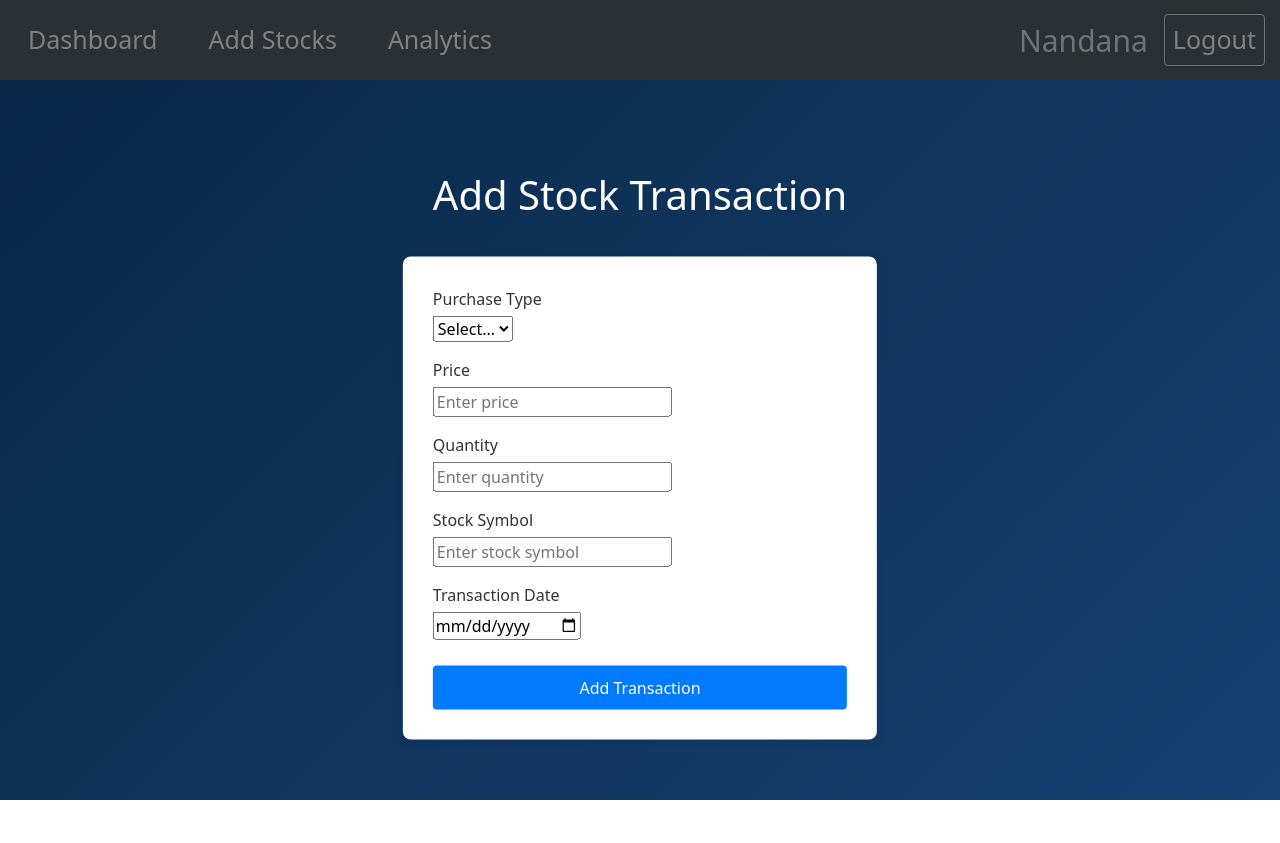
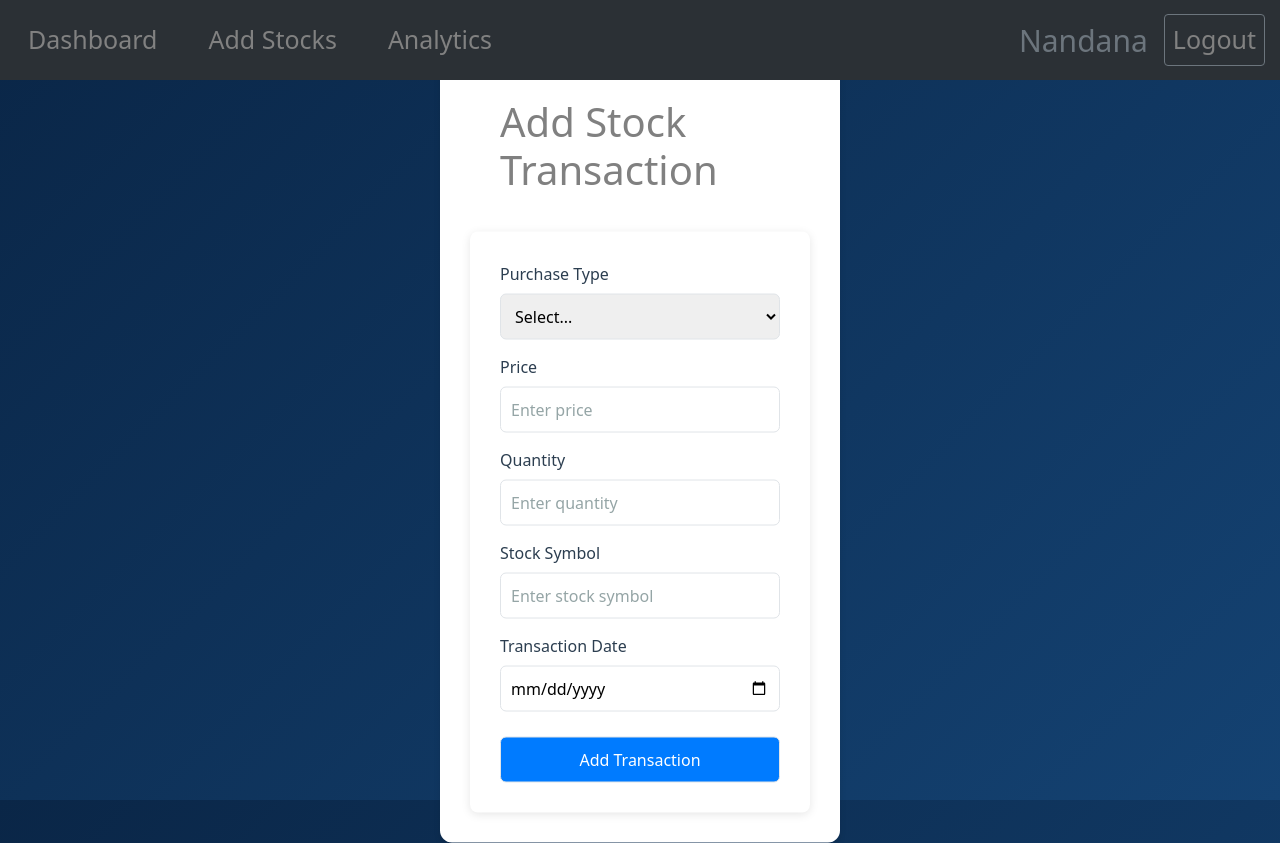
Before and after one commit to m1h1r-a/Stock-Anomaly-Detector, a Django app: page /portfolio/add-stocks/ in a window 1280 px wide. Before the commit the page ends 800 px from the top, so only its background shows below. Run offline with Django 5.2, Linux system fonts and the light colour scheme; a user stored in the database is signed in.

Commit message:
fixed css for add_stocks, added button for portfolio and adjusted height of dashboard

```diff
--- a/users/templates/users/add_stocks.html
+++ b/users/templates/users/add_stocks.html
@@ -1,19 +1,14 @@
 {% extends 'users/base.html' %}
-
 {% block body %}
-
 <div class="position-absolute top-55 start-50 translate-middle">
-    <h1 style="color:white;">Add Stock Transaction</h1>
-
+    <h1 style="color:grey;">Add Stock Transaction</h1>
     {% if error_message %}
     <script>
         alert("{{ error_message }}");
     </script>
     {% endif %}
-
-    <form method="POST" action="{% url 'add_stock_transaction' %}">
+    <form method="POST" action="{% url 'add_stock_transaction' %}" class="transaction-form">
         {% csrf_token %}
-
         <!-- Purchase Type Field -->
         <p>
             <label for="purchase_type">Purchase Type</label>
@@ -23,35 +18,96 @@
                 <option value="SELL">Sell</option>
             </select>
         </p>
-
         <!-- Price Field -->
         <p>
             <label for="price">Price</label>
             <input type="number" step="0.01" id="price" name="price" placeholder="Enter price" required>
         </p>
-
         <!-- Quantity Field -->
         <p>
             <label for="quantity">Quantity</label>
             <input type="number" id="quantity" name="quantity" placeholder="Enter quantity" required>
         </p>
-
         <!-- Stock Symbol Field -->
         <p>
             <label for="stock_symbol">Stock Symbol</label>
             <input type="text" id="stock_symbol" name="stock_symbol" placeholder="Enter stock symbol" required>
         </p>
-
         <!-- Transaction Date Field -->
         <p>
             <label for="transaction_date">Transaction Date</label>
             <input type="date" id="transaction_date" name="transaction_date" required>
         </p>
-
         <!-- Submit Button -->
-        <input type="submit" value="Add Transaction">
+        <input type="submit" value="Add Transaction" class="submit-btn">
     </form>
-
 </div>
 
+<style>
+    body {
+        background-color: #87CEEB;
+    }
+
+    .position-absolute {
+        width: 100%;
+        max-width: 400px;
+        background-color: white;
+        padding: 30px;
+        border-radius: 12px;
+        box-shadow: 0 4px 6px rgba(0, 0, 0, 0.1);
+    }
+
+    .transaction-form {
+        display: flex;
+        flex-direction: column;
+    }
+
+    .transaction-form p {
+        margin-bottom: 15px;
+    }
+
+    .transaction-form label {
+        display: block;
+        margin-bottom: 8px;
+        color: #2c3e50;
+        font-weight: 500;
+    }
+
+    .transaction-form select,
+    .transaction-form input {
+        width: 100%;
+        padding: 10px;
+        border: 1.5px solid #e0e4e8;
+        border-radius: 6px;
+        font-size: 16px;
+        transition: all 0.3s ease;
+    }
+
+    .transaction-form select:focus,
+    .transaction-form input:focus {
+        outline: none;
+        border-color: #3498db;
+        box-shadow: 0 0 0 3px rgba(52, 152, 219, 0.1);
+    }
+
+    .submit-btn {
+        width: 100%;
+        padding: 12px;
+        background-color: #3498db;
+        color: white;
+        border: none;
+        border-radius: 6px;
+        font-size: 16px;
+        cursor: pointer;
+        transition: all 0.3s ease;
+    }
+
+    .submit-btn:hover {
+        background-color: #2980b9;
+    }
+
+    .transaction-form input::placeholder {
+        color: #95a5a6;
+    }
+</style>
 {% endblock %}
--- a/users/templates/users/analytics.html
+++ b/users/templates/users/analytics.html
@@ -1,4 +1,4 @@
 {% extends 'users/base.html' %}
 {% block body %}
-<h1>Analytics</h1>
+<h1 style="color:white;">Analytics</h1>
 {% endblock %}
```
Also changed, not shown: users/templates/users/portfolio.html (+5 -4 lines), users/templates/users/test.html (+43 -143 lines).
